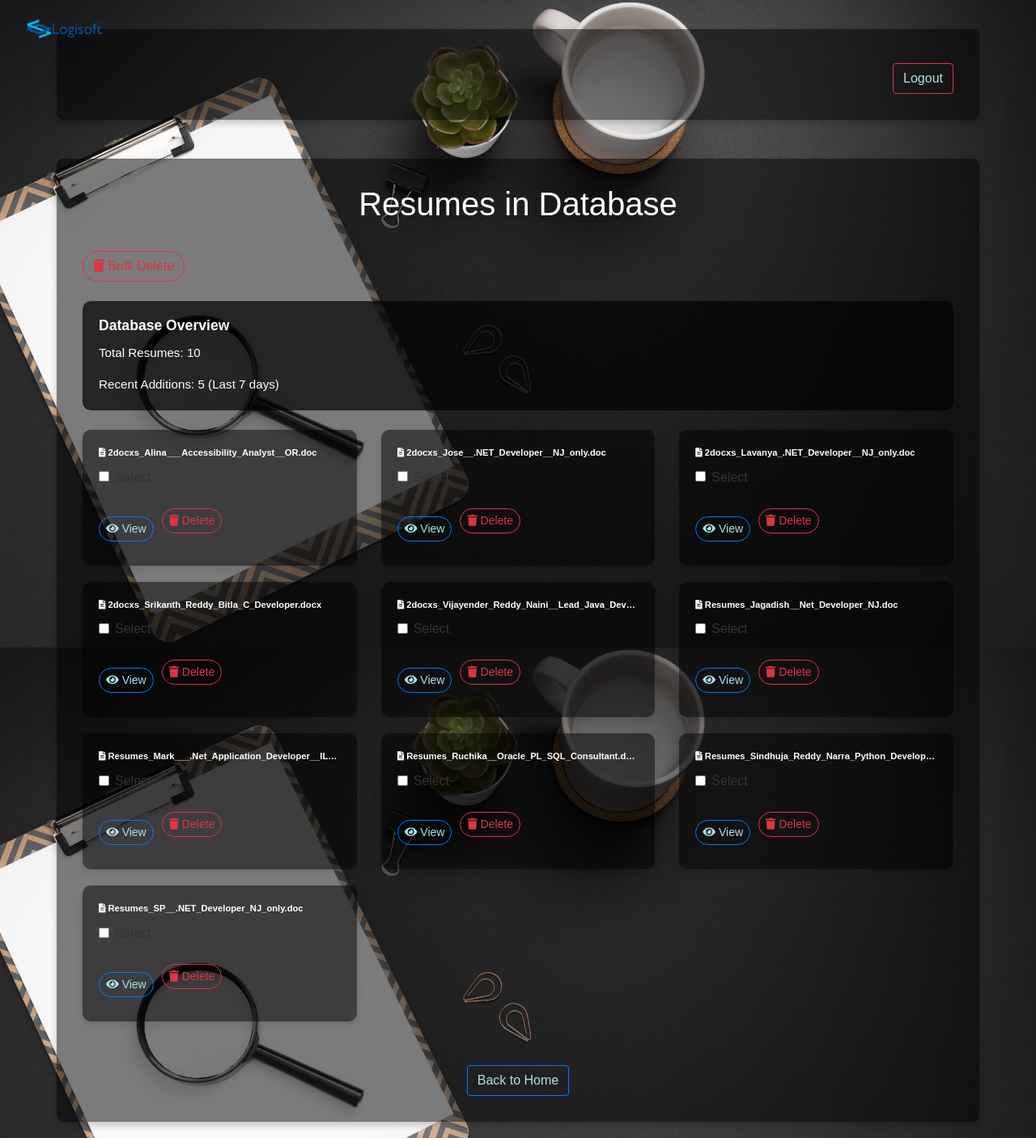
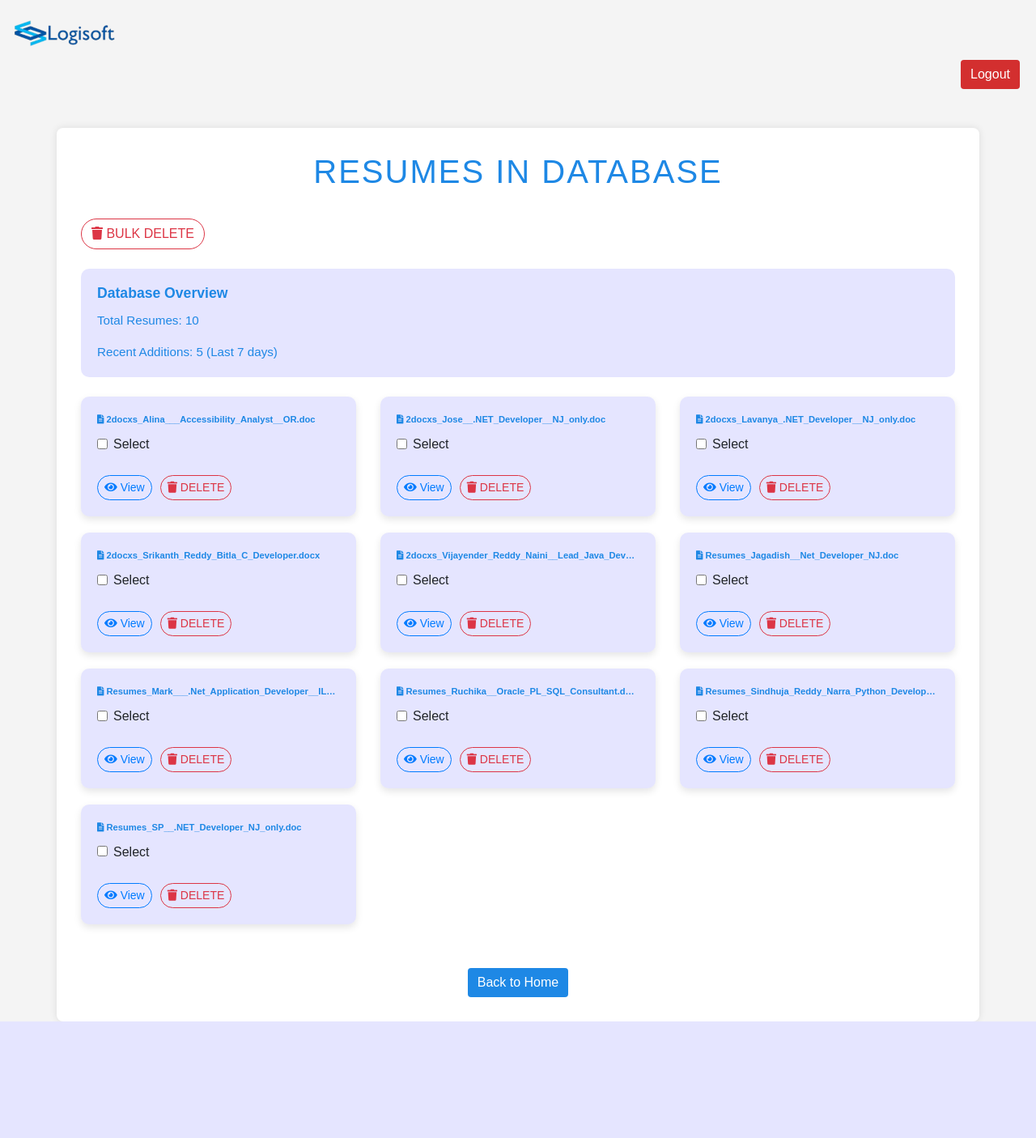
Before and after one commit to Amaravathi10/Documange, a Flask app: page /view_database in a window 1280 px wide. Shown: the whole page at 81% size. After the commit the page ends 1262 px from the top, so only its background shows below. Run offline with Flask 3, Linux system fonts and the light colour scheme; data comes from the database, SQL or seed files in the repository; both versions use the stored data as it was after the commit; some libraries are stand-ins or nearby versions.

Commit message:
initial commit

```diff
--- a/static/styles.css
+++ b/static/styles.css
@@ -1,63 +1,139 @@
+/* General Body Styling */
 body {
-    background: url('../static/background.jpg') no-repeat center center fixed;
-    background-size: cover;
-    color:azure;
     font-family: 'Arial', sans-serif;
-}
-.logo-container {
-    position: absolute;
-    top: 20px; /* Adjust as needed */
-    left: 20px; /* Adjust as needed */
-    z-index: 1000; /* Ensures logo is above other content */
+    background-color: #f4f4f4;
+    margin: 0;
+    padding: 0;
+
 }
 
+/* Logo Styling */
+.logo-container {
+    display: flex;
+    justify-content:left;
+    margin-top: 20px;
+}
+.logout{
+    text-align: right;
+    padding-right: 20px;
+}
 .logo {
-    max-width: 150px; /* Adjust size as needed */
+    max-width: 200px;
+    height: auto;
 }
 
-/* Adjust body margin to make space for the logo */
-body {
-    margin-top: 80px; /* Adjust to create space for the logo */
-}
-/* Style the container for better spacing */
+/* Container Styling */
 .container {
-    background: rgba(0, 0, 0, 0.5); /* Semi-transparent background */
+    background-color: white;
+    padding: 30px;
     border-radius: 8px;
-    padding: 2rem;
-    box-shadow: 0 4px 8px rgba(0, 0, 0, 0.2);
+    box-shadow: 0px 0px 10px rgba(0, 0, 0, 0.1);
 }
 
-
-body {
-    font-family: Arial, sans-serif;
-    margin: 0;
-    padding: 20px;
+/* Headline Styling */
+h1 {
+    font-size: 2.5rem;
+    color: #1e88e5;
+    margin-bottom: 20px;
+    text-transform: uppercase;
+    letter-spacing: 2px;
 }
 
-h1 {
-    color:white;
+/* Flash Messages */
+.alert-info {
+    background-color: #e0f7fa;
+    color: #006064;
+    border-color: #b2ebf2;
 }
 
-a:link {
-    color: powderblue;
-    background-color: transparent;
-    text-decoration: none;
+/* Form Input Fields */
+input[type="file"], input[type="text"], input[type="password"] {
+    border-radius: 5px;
+    border: 1px solid #ccc;
+    padding: 10px;
+    width: 100%;
 }
 
-form {
-    margin-bottom: 20px;
+.form-group label {
+    font-weight: bold;
+    color: #333;
 }
 
-input[type="text"], input[type="file"], input[type="submit"] {
-    padding: 10px;
-    margin: 5px;
-    font-size: 16px;
+button {
+    border-radius: 25px;
+    padding: 10px 30px;
+    font-size: 1.1rem;
+    text-transform: uppercase;
 }
 
-.resume {
-    margin-bottom: 20px;
+/* Primary Button */
+.btn-primary {
+    background-color: #1e88e5;
+    border: none;
 }
 
+.btn-primary:hover {
+    background-color: #1565c0;
+}
+
+/* Secondary Button */
+.btn-secondary {
+    background-color: #0288d1;
+    border: none;
+}
+
+.btn-secondary:hover {
+    background-color: #0277bd;
+}
+
+/* Danger Button (Logout) */
+.btn-danger {
+    background-color: #d32f2f;
+    border: none;
+}
+
+.btn-danger:hover {
+    background-color: #c62828;
+}
+
+/* Info Button */
+.btn-info {
+    background-color: #26c6da;
+    border: none;
+}
+
+.btn-info:hover {
+    background-color: #00acc1;
+}
+
+/* Warning Button */
+.btn-warning {
+    background-color: #ffb300;
+    border: none;
+}
+
+.btn-warning:hover {
+    background-color: #ffa000;
+}
+
+/* Credentials Password Form */
+#credentials-password-form {
+    display: none;
+    background-color: #fafafa;
+    padding: 20px;
+    border: 1px solid #ccc;
+    border-radius: 8px;
+    margin-top: 20px;
+}
+
+/* Footer */
+footer {
+    text-align: center;
+    padding: 20px;
+    background-color: #f8f9fa;
+    color: #6c757d;
+    border-top: 1px solid #e5e5e5;
+}
 mark {
     background-color: yellow;
     font-weight: bold;
--- a/templates/view_database.html
+++ b/templates/view_database.html
@@ -14,16 +14,9 @@
         <img src="{{ url_for('static', filename='logo.png') }}" alt="Company Logo" class="logo">
     </div>
     <style>
-        /* Page Background */
-        body {
-            background: url('../static/background.jpg') no-repeat center center fixed;
-            background-size: cover;
-            color: #333;
-        }
-
         /* Custom Card Styling */
         .resume-card {
-            background: rgba(0, 0, 0, 0.5);
+            background: rgba(0, 0, 255, 0.1);
             border-radius: 10px;
             padding: 20px;
             margin-bottom: 20px;
@@ -39,7 +32,7 @@
         .resume-title {
             font-size: 0.7rem;
             font-weight: bold;
-            color: white;
+            color: #1e88e5;
             margin-bottom: 10px;
             white-space: nowrap;
             overflow: hidden;
@@ -68,8 +61,8 @@
 
         /* Statistics Panel */
         .statistics-panel {
-            background: rgba(0, 123, 255, 0.8);
-            color: #fff;
+            background: rgba(0, 0, 255, 0.3);
+            color: #1e88e5;
             border-radius: 10px;
             padding: 15px;
             margin-bottom: 30px;
@@ -85,20 +78,18 @@
         }
 
         .overlay {
-            background: rgba(0, 0, 0, 0.7);
+            background: rgba(0, 0, 255, 0.1);
             padding: 20px;
             border-radius: 10px;
-            color: #fff;
+            color: #1e88e5;
         }
     </style>
 </head>
 <body>
     <!-- Add this in the <body> section of each HTML file -->
-<div class="container mt-3 text-right">
-    <a href="{{ url_for('logout') }}" class="btn btn-danger">Logout</a>
-</div>
+        <div class ="logout"><a href="{{ url_for('logout') }}" class="btn btn-danger">Logout</a></div>
     <div class="container mt-5">
-        <h1 class="text-center text-white mb-4">Resumes in Database</h1>
+        <h1 class="text-center mb-4">Resumes in Database</h1>
 
         <!-- Flash message container -->
         {% with messages = get_flashed_messages() %}
```
Also changed, not shown: templates/index.html (+4 -4 lines), templates/login.html (+12 -2 lines), templates/search.html (+8 -4 lines), templates/view_resume.html (+9 -4 lines), resumes.db, 9 other files.
